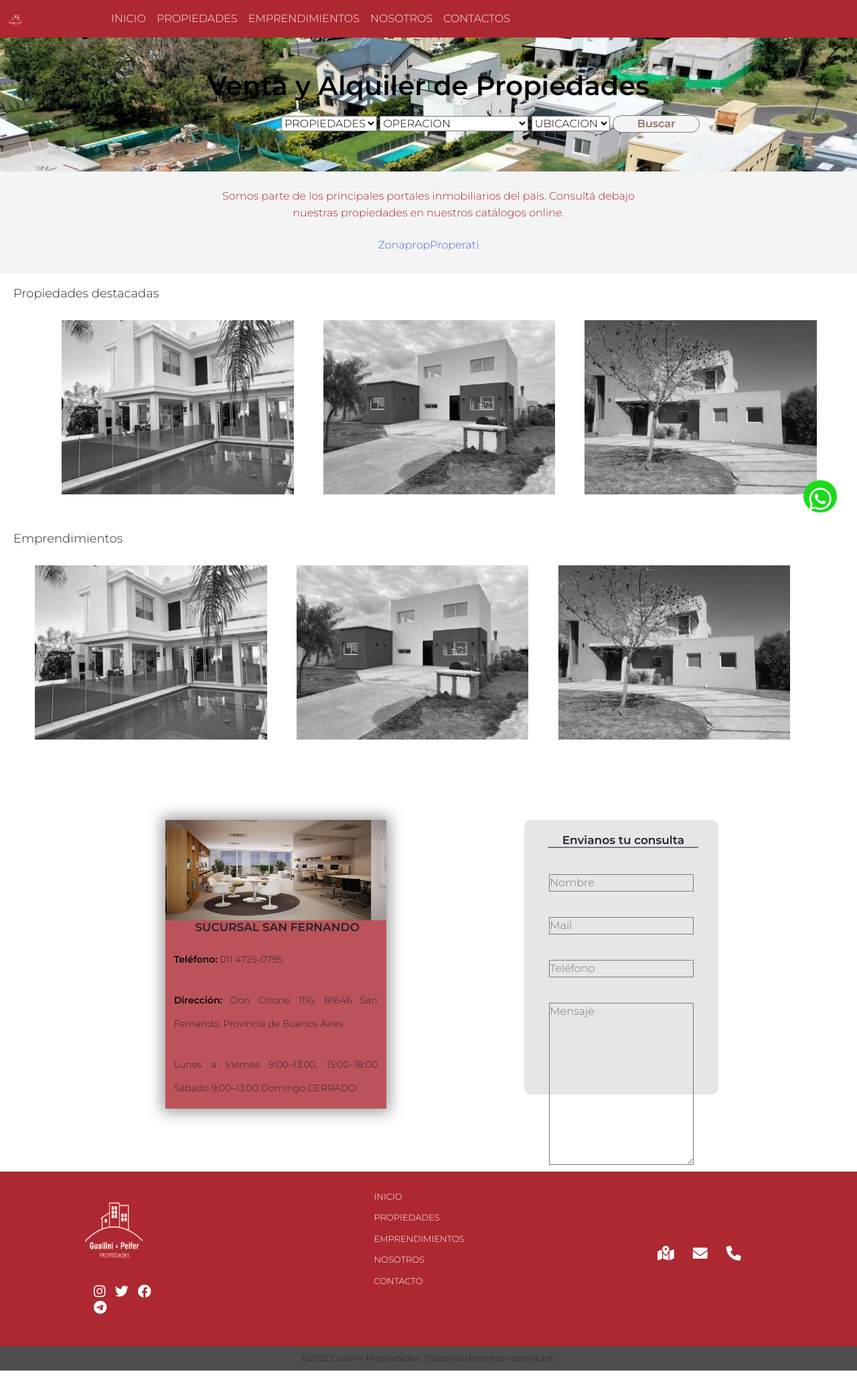
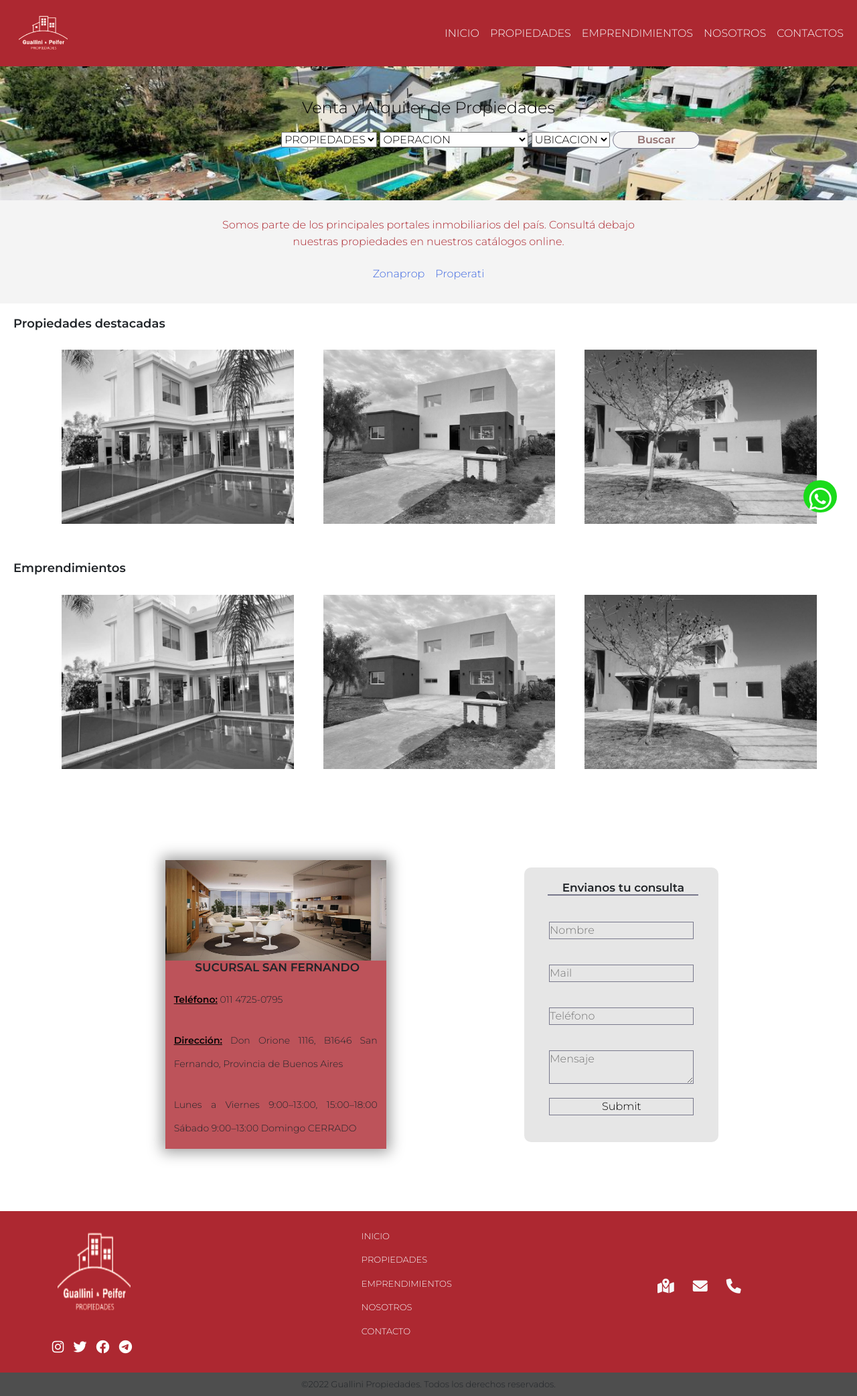
Before and after one commit to lullorente/proyecto-inmobiliaria, a plain HTML site: page index.html in a window 1280 px wide. Shown: the whole page at 67% size. Before the commit the page ends 2046 px from the top, so only its background shows below. Drawn offline with nearby package versions, Linux system fonts and the light colour scheme.

Commit message:
agregando bs contactos y emprendimientos

```diff
--- a/css/style.css
+++ b/css/style.css
@@ -24,6 +24,7 @@
     top: 0px;
     z-index: 10;
 }
+
 /* header img {
     height: 70px;
     position: relative;
@@ -72,10 +73,7 @@
     font-weight: bold;
     color: black;
 }
-h1 {
-    text-align: center;
-    font-weight: bold;
-}
+
 .form-firstSection {
     margin-left: 420px;
     margin-top: 20px;
@@ -101,7 +99,6 @@
     height: 9%;
 }
 .text-secondSection {
-    text-align: center;
     line-height: 25px;
     margin-left: 300px;
     margin-right: 300px;
@@ -118,9 +115,6 @@
     color:rgb(5, 5, 5)
 }
 .propiedades-container {
-    /* display: flex;
-    flex-direction: column;    */
-    gap: 20px;
     margin: 100px 60px 50px 200px;
 }
 .div_propiedades {
@@ -137,8 +131,6 @@
 
 .cards_propiedades {
     padding: 20px 25px 20px 25px;
-    /* display: flex;
-    flex-direction: column; */
     gap: 20px;
 
 }
@@ -263,10 +255,6 @@
     font-weight: bold;
 }
 
-a {
-    text-decoration: none;
-}
-
 .info-sucursal img {
     height: 150px;
     width: 330px;
@@ -276,6 +264,9 @@
     width: 100%;
     background: none;
     border: 1px solid #78788c;
+}
+textarea {
+    height: 50px;
 }
 .whatsapp {
     font-size: 38px;
@@ -369,23 +360,10 @@
 }
 
 
-.footer-firstClass {
-    /* display: flex;
-    flex-direction: column;
-    align-items: center;
-    justify-content: space-between; */
-    width: 200px;
-    margin-left: 70px;
-    padding: 28px;
-    gap: 20px;
-}
 .footer-firstClass i:hover {
     color: black;
 }
 .footer-navbar {
-    /* display: flex;
-    flex-direction: column; */
-    gap: 12px;
     margin-top: 28px;
     font-size: 13px;
 }
@@ -393,16 +371,11 @@
 .footer-navbar a:hover{
     color:rgb(5, 5, 5)
 }
-ul > * {
-    color: #ffffff;
-    text-decoration: none;
-}
+
 
 .contacto {
     font-size: 22px;
     width: 200px;
-    /* display: flex;
-    align-items: center; */
     gap: 28px;
     margin-right: 130px;
 }
@@ -418,7 +391,6 @@
     grid-area: footer;
 }
 
-/* and (max-width: 767px) */
 
 @media screen and (min-width: 0px) and (max-width: 767px) {
     header {
@@ -458,8 +430,6 @@
     }
 
     .informacion {
-        /* flex-direction: column;
-        align-items: center; */
         gap: 60px;
         margin-bottom: 90px;
         margin-top: 90px;
@@ -502,23 +472,3 @@
         right: 20px;
         top: 150px;
     }
-
-
-
-    /* PAGE NOSOTROS */
-
-    .aboutUs_nosotrosContainer{
-    }
-
-    /* .aboutUs {
-        width: 55%;
-        margin-top: 50px;
-        margin-left: 0;
-        margin-right: 0;
-        padding: 30px;
-    } */
-
-}
-@media screen and (min-width: 768px) and (max-width: 1024px){
-
-}
--- a/index.html
+++ b/index.html
@@ -28,11 +28,11 @@
     <header class="container-fuid">
         <nav class="navbar navbar-expand-lg navbar-light color-navbar d-flex">
         <div class="container-fluid d-flex align-items-center">
-            <a class="navbar-brand" href="#"><img src="../images/logo-transp.png" alt="logo" class="col-lg-2 col-sm-12"></a>
+            <a class="navbar-brand" href="#"><img src="../images/logo-transp.png" alt="logo" class="col-lg-2 col-sm-12 w-50 ms-3"></a>
             <button class="navbar-toggler" type="button" data-bs-toggle="collapse" data-bs-target="#navbarNav" aria-controls="navbarNav" aria-expanded="false" aria-label="Toggle navigation" bg-light>
                 <span class="navbar-toggler-icon"></span>
             </button>
-            <div class="collapse navbar-collapse" id="navbarNav">
+            <div class="collapse navbar-collapse  d-flex justify-content-end" id="navbarNav">
                 <ul class="navbar-nav">
                 <li class="nav-item">
                     <a class="nav-link text-light" aria-current="page" href="#">INICIO</a>
@@ -57,7 +57,7 @@
     </header>
     <main>
         <section class="firstSection">
-            <h1 class="pt-5">Venta y Alquiler de Propiedades</h1>
+            <h1 class="pt-5 text-center fs-4">Venta y Alquiler de Propiedades</h1>
     <div class="form-firstSection">
         <form action="">
             <select name="propiedades" id="">
@@ -67,7 +67,6 @@
                 <option value="ph">PH</option>
                 <option value="local">Local</option>
             </select>
-<!-- donde colocar placeholder y que no aparezca como una opcion mas -->
             <select name="operacion" id="">
                 <option value="operacion">OPERACION</option>
                 <option value="venta">VENTA</option>
@@ -87,16 +86,16 @@
     </div>
         </section>
         <section class="secondSection">
-            <div class="text-secondSection p-4">
+            <div class="text-secondSection p-4 text-center">
                 Somos parte de los principales portales inmobiliarios del país. Consultá debajo nuestras propiedades en nuestros catálogos online.
             </div>
-            <div class="link-secondSection d-flex justify-content-center">
-                <a href="https://www.zonaprop.com.ar/inmobiliarias/guallini-peifer-propiedades_17105682-inmuebles.html">Zonaprop</a>
-                <a href="https://www.properati.com.ar/inmobiliaria/guallini">Properati</a>
+            <div class="link-secondSection d-flex justify-content-center gap-3">
+                <a href="https://www.zonaprop.com.ar/inmobiliarias/guallini-peifer-propiedades_17105682-inmuebles.html" class="text-decoration-none">Zonaprop</a>
+                <a href="https://www.properati.com.ar/inmobiliaria/guallini" class="text-decoration-none">Properati</a>
             </div>
         </section>
         <section class="destacadas">
-            <h2>Propiedades destacadas</h2>
+            <h2 class="d-flex justify-content-sm-center justify-content-md-start fw-bold">Propiedades destacadas</h2>
         <div class="img_destacadas d-flex justify-content-center">
             <ul>
                 <img src="./images/Casa1.jpeg" alt="Casa-en-venta">
@@ -106,8 +105,8 @@
         </div>
         </section>
         <section class="destacadas">
-            <h2>Emprendimientos</h2>
-        <div class="img_destacadas">
+            <h2 class="d-flex justify-content-sm-center justify-content-md-start fw-bold">Emprendimientos</h2>
+        <div class="img_destacadas d-flex justify-content-center">
             <ul>
                 <img src="./images/Casa1.jpeg" alt="Casa-en-venta">
                 <img src="./images/Casa2.jpeg" alt="">
@@ -115,7 +114,7 @@
             </ul>
         </div>
         </section>
-        <section class="informacion d-flex justify-content-evenly">
+        <section class="informacion d-flex flex-md-row justify-content-md-evenly flex-sm-column align-items-sm-center">
         <div class="info-sucursal">
             <img src="./images/img-oficina.webp" alt="">
             <h3>SUCURSAL SAN FERNANDO</h3>
@@ -162,8 +161,8 @@
     </main>
     <footer>
         <div  class="footer-container d-flex justify-content-between">
-    <div class="footer-firstClass d-flex flex-column justify-content-between align-items-center">
-        <img src="./images/logo-transp.png" alt="logo">
+    <div class="footer-firstClass d-flex flex-column justify-content-between align-items-center gap-3  p-4 p-sm-2">
+        <img src="./images/logo-transp.png" alt="logo" class="w-50 ms-5">
         <ul class="footer-redes">
             <a href="https://www.instagram.com/guallini.peifer/?hl=es"><i class="fa-brands fa-instagram"></i></a>
             <a href=""><i class="fa-brands fa-twitter"></i></a>
@@ -172,18 +171,18 @@
         </ul>
     </div>
         <nav>
-            <ul class="footer-navbar d-flex flex-column">
-                <a href="#">INICIO</a>
-                <a href="./pages/propiedades.html">PROPIEDADES</a>
-                <a href="./pages/emprendimientos.html">EMPRENDIMIENTOS</a>
-                <a href="./pages/nosotros.html">NOSOTROS</a>
-                <a href="./pages/contactos.html">CONTACTO</a>
+            <ul class="footer-navbar d-flex flex-column gap-3">
+                <a href="#" class="text-decoration-none link-light">INICIO</a>
+                <a href="./pages/propiedades.html" class="text-decoration-none link-light">PROPIEDADES</a>
+                <a href="./pages/emprendimientos.html" class="text-decoration-none link-light">EMPRENDIMIENTOS</a>
+                <a href="./pages/nosotros.html" class="text-decoration-none link-light">NOSOTROS</a>
+                <a href="./pages/contactos.html" class="text-decoration-none link-light">CONTACTO</a>
             </ul>
         </nav>
         <ul class="contacto d-flex align-items-center">
-            <a href="https://goo.gl/maps/EJGHvzotkESp9fyd7"><i class="fa-solid fa-map-location-dot"></i></a>
-            <a href="info@guallinipeifer.com"><i class="fa-solid fa-envelope"></i></a>
-            <a href="tel:(011) 4725-0795//3221-4106"><i class="fa-solid fa-phone"></i></a>
+            <a href="https://goo.gl/maps/EJGHvzotkESp9fyd7" class="link-light"><i class="fa-solid fa-map-location-dot"></i></a>
+            <a href="info@guallinipeifer.com" class="link-light"><i class="fa-solid fa-envelope"></i></a>
+            <a href="tel:(011) 4725-0795//3221-4106" class="link-light"><i class="fa-solid fa-phone"></i></a>
         </ul>
     </div>
         <div class="copyright p-2">©2022 Guallini Propiedades. Todos los derechos reservados.</div>
```
Also changed, not shown: pages/contactos.html (+17 -29 lines), pages/emprendimientos.html (+15 -27 lines), pages/nosotros.html (+14 -26 lines), pages/propiedades.html (+15 -27 lines).
